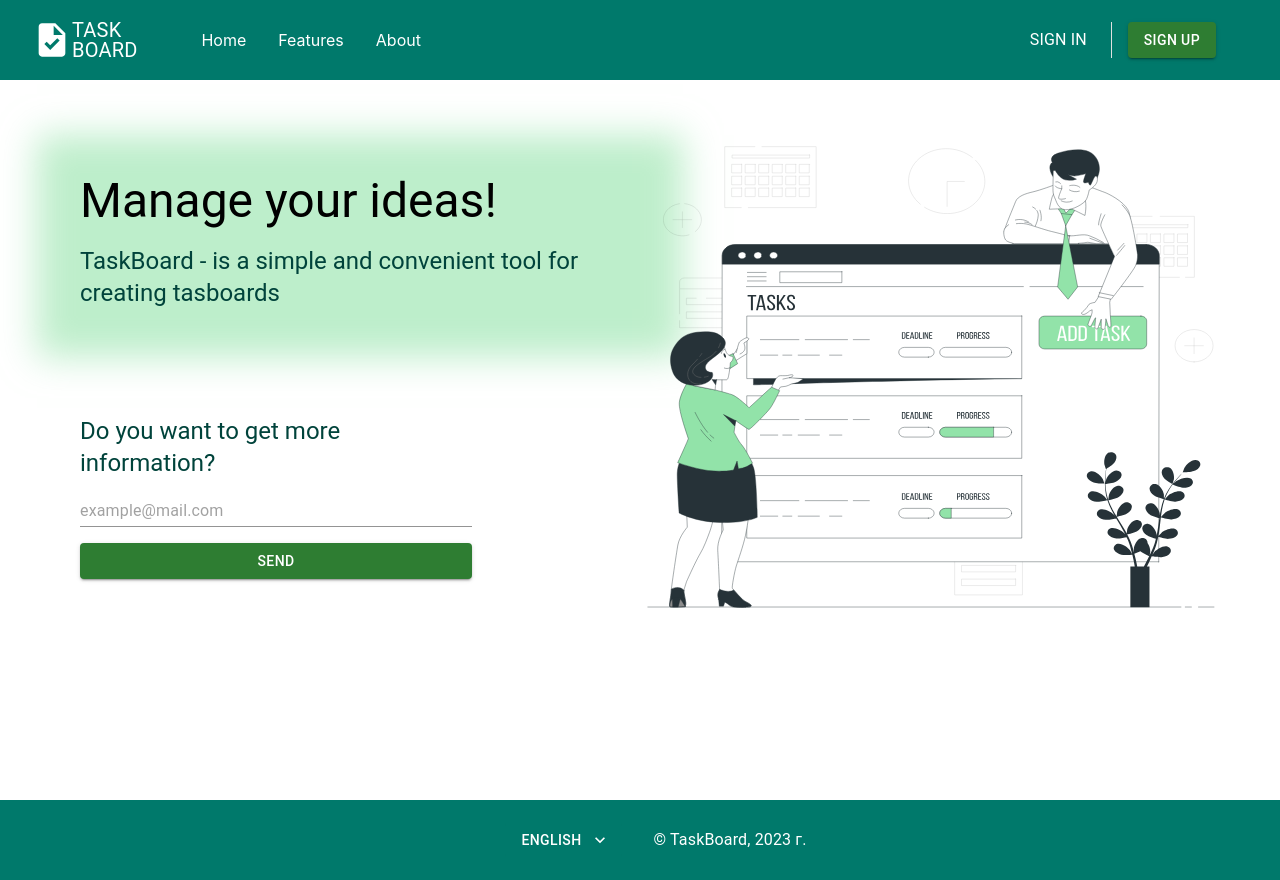
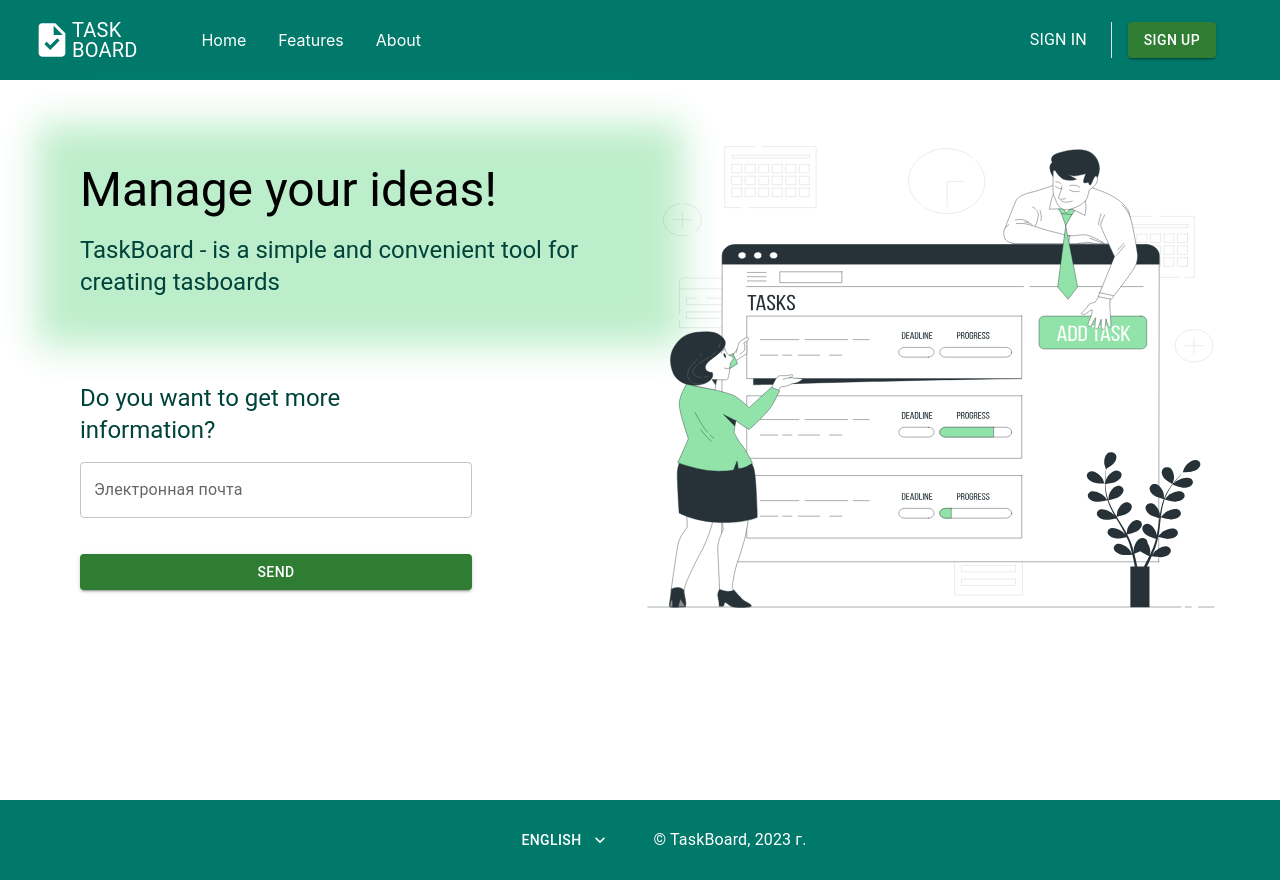
Before and after one commit to olgashumilova/task-board, a React (Create React App) app: page / in a window 1280 px wide. Built offline with nearby package versions, Linux system fonts and the light colour scheme.

Commit message:
form on landing page

```diff
--- a/src/pages/LandingPage/LandindPage.tsx
+++ b/src/pages/LandingPage/LandindPage.tsx
@@ -1,8 +1,17 @@
-import React, { useState } from "react";
+import { useState } from "react";
+import * as yup from "yup";
 import axios from "axios";
-import { Box, Button, Input, Stack, Typography, Modal } from "@mui/material/";
+import {
+  Box,
+  Button,
+  Stack,
+  Typography,
+  Modal,
+  TextField,
+} from "@mui/material/";
 import landingImage from "../../assets/landing-image.svg";
 import { useTranslation } from "react-i18next";
+import { useFormik } from "formik";
 import { getHelpEmail } from "../../api/api";
 
 const styles = {
@@ -27,26 +36,39 @@ const styles = {
   },
 };
 
+const validationSchema = yup.object({
+  email: yup
+    .string()
+    .email("Enter a valid email")
+    .required("Email is required"),
+});
+
 const LandingPage = () => {
   const { t } = useTranslation();
 
   const [open, setOpen] = useState(false);
-  const [email, setEmail] = useState("");
   const [modalResponse, setModalResponse] = useState("");
 
-  const handleOpen = async () => {
-    if (email !== "") {
+  const handleOpen = async (email: any) => {
+    if (!(formik.touched.email && Boolean(formik.errors.email))) {
       const response = await axios.post(getHelpEmail, { email });
       setModalResponse(response.data);
       setOpen(response.data !== "");
-      console.log(response);
-      console.log(email);
     }
   };
   const handleClose = () => {
-    setEmail("");
     setOpen(false);
   };
+
+  const formik = useFormik({
+    initialValues: {
+      email: "",
+    },
+    validationSchema: validationSchema,
+    onSubmit: (values) => {
+      handleOpen(values.email);
+    },
+  });
 
   return (
     <Stack direction="row" padding={8}>
@@ -62,14 +84,26 @@ const LandingPage = () => {
           <Typography variant="h5" color={"#00433B"}>
             {t("landingPage.formTitle")}
           </Typography>
-          <Input
-            placeholder="example@mail.com"
-            onChange={(event) => setEmail(event.target.value)}
-            value={email}
-          />
-          <Button variant="contained" color="success" onClick={handleOpen}>
-            {t("landingPage.formButton")}
-          </Button>
+
+          <form onSubmit={formik.handleSubmit}>
+            <Stack height={"8rem"} justifyContent={"space-between"}>
+              <TextField
+                fullWidth
+                id="email"
+                name="email"
+                label="Электронная почта"
+                value={formik.values.email}
+                onChange={formik.handleChange}
+                error={formik.touched.email && Boolean(formik.errors.email)}
+                helperText={formik.touched.email && formik.errors.email}
+                placeholder={"example@mail.com"}
+              />
+
+              <Button variant="contained" color="success" type="submit">
+                {t("landingPage.formButton")}
+              </Button>
+            </Stack>
+          </form>
 
           <Modal open={open} onClose={handleClose}>
             <Box sx={styles.modal}>
```
